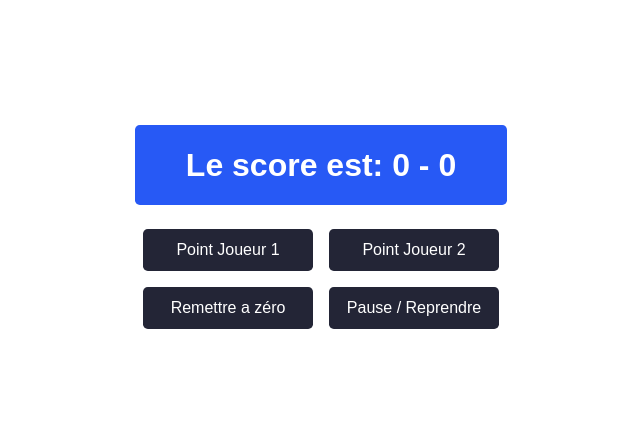
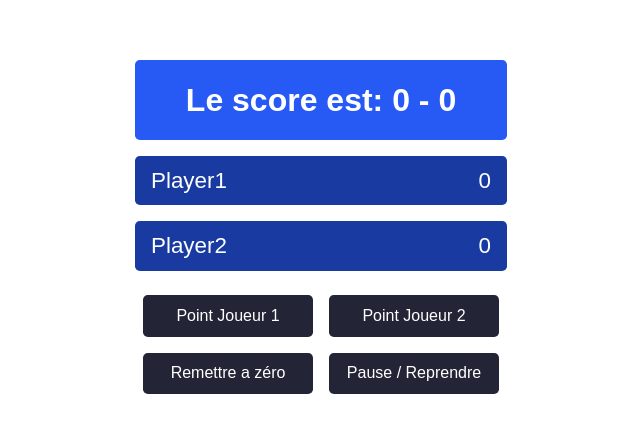
Before and after one commit to hermannleboss/tennis-score, a React (Create React App) app: page / in a window 1280 px wide. Shown: the part 201-634 px from the top of the page, without its empty margins (319-959 px from the left). Built offline with nearby package versions, Linux system fonts and the light colour scheme.

Commit message:
selector for advantage

```diff
--- a/src/App.js
+++ b/src/App.js
@@ -3,11 +3,14 @@ import { PlayPauseButton } from './components/PlayPauseButton';
 import { Restart } from './components/Restart';
 import { Scored } from './components/Scored';
 import { PLAYER } from './actions';
+import { PlayerScore } from './components/PlayerScore';
 
 export default function App() {
   return (
     <div id={'root'}>
       <Display/>
+      <PlayerScore playerId="player1" playerName="Player1"/>
+      <PlayerScore playerId="player2" playerName="Player2"/>
       <div className={'buttons'}>
         <div className={'buttons-row'}>
           <Scored player={PLAYER.PLAYER1}></Scored>
--- a/src/components/Display.js
+++ b/src/components/Display.js
@@ -1,7 +1,6 @@
 import { useSelector } from 'react-redux';
 
 export function Display() {
-  const gameIsPlaying = useSelector(state => state.playing);
   const playing = useSelector(state => state.playing);
   const winner = useSelector(state => state.winner);
   const player1Score = useSelector(state => state.player1);
--- /dev/null
+++ b/src/components/PlayerScore.js
@@ -0,0 +1,14 @@
+import { useSelector } from 'react-redux';
+import { slectPlayerHasAdvantage } from './selctors';
+
+export function PlayerScore({ playerId, playerName }) {
+  const score = useSelector((state) => state[playerId]);
+  const hasAdvantage = useSelector(slectPlayerHasAdvantage(playerId));
+
+  return (
+    <div className="player-score">
+      <p>{playerName}</p>
+      <p>{(hasAdvantage ? 'Avantage - ' : ' ') + score}</p>
+    </div>
+  );
+}
--- /dev/null
+++ b/src/components/selctors.js
@@ -0,0 +1,3 @@
+export const slectPlayerHasAdvantage = (playerId) => {
+  return (state) => state.advantage === playerId;
+};
```
Also changed, not shown: src/selectors.js (added).
